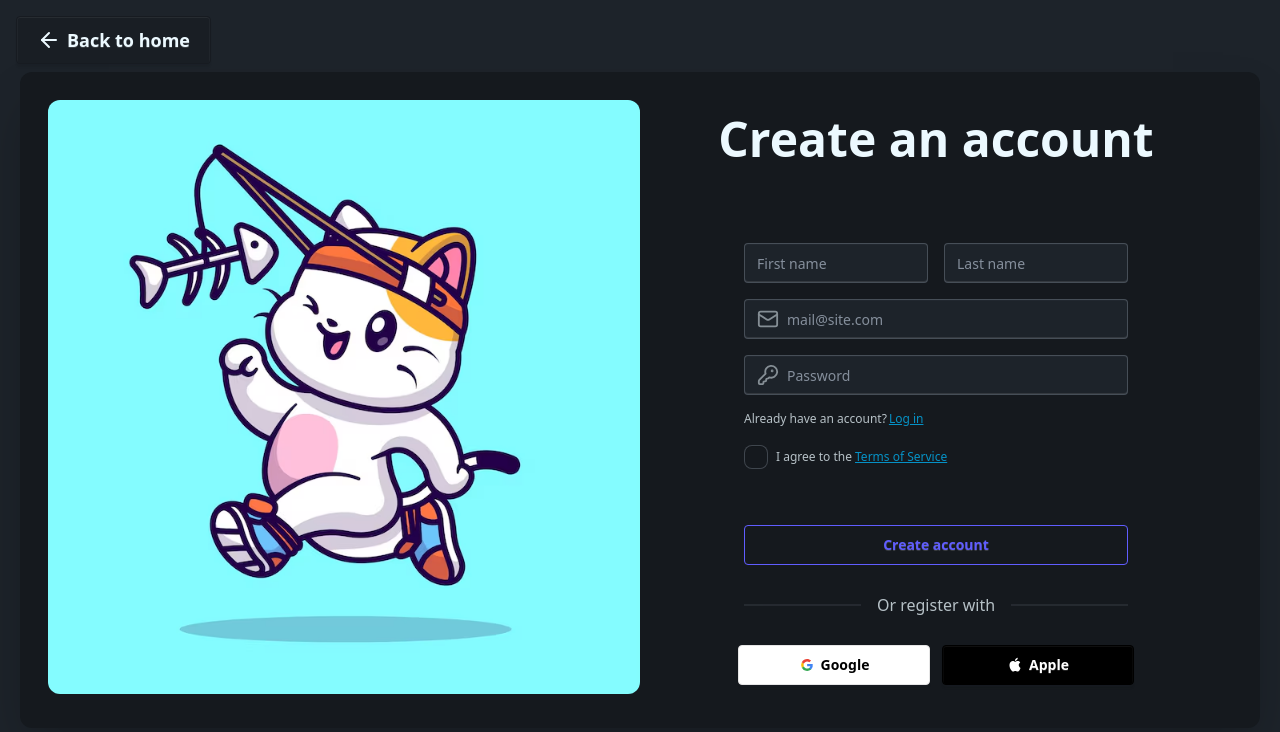
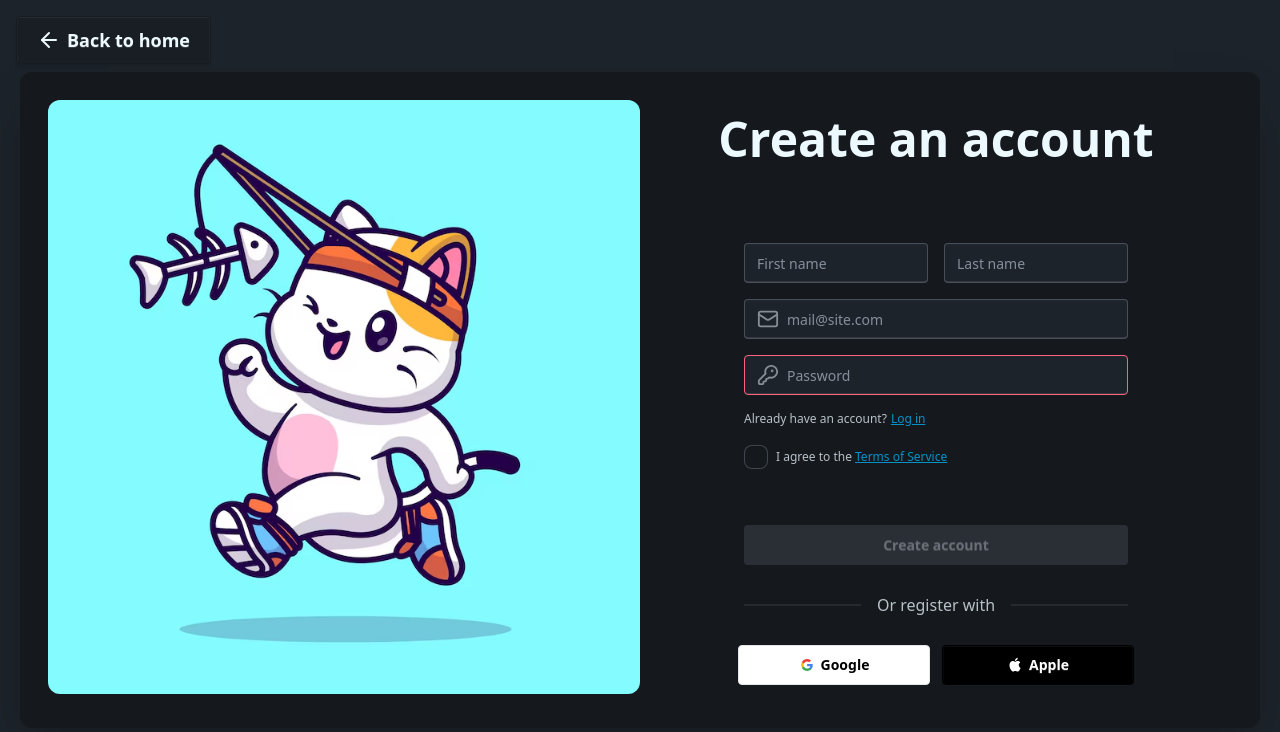
Before and after one commit to basiagaoskar/ai-workout-generator, a React (Vite) app in the folder frontend/: page /auth/signup in a window 1280 px wide. Shown: the top 732 px of the page. Built offline with nearby package versions, Linux system fonts and the light colour scheme.

Commit message:
feat: connect signup form to API

```diff
--- a/frontend/package.json
+++ b/frontend/package.json
@@ -10,11 +10,14 @@
     "preview": "vite preview"
   },
   "dependencies": {
+    "axios": "^1.12.2",
     "lucide-react": "^0.545.0",
     "react": "^19.1.1",
     "react-dom": "^19.1.1",
+    "react-hot-toast": "^2.6.0",
     "react-router-dom": "^7.9.4",
-    "tailwindcss": "^4.1.14"
+    "tailwindcss": "^4.1.14",
+    "zustand": "^5.0.8"
   },
   "devDependencies": {
     "@eslint/js": "^9.36.0",
--- a/frontend/src/App.jsx
+++ b/frontend/src/App.jsx
@@ -1,5 +1,6 @@
 import { useState } from "react";
 import { Route, Routes } from "react-router-dom";
+import { Toaster } from "react-hot-toast";
 
 import Home from "./pages/Home/Home";
 import Auth from "./pages/Auth/Auth";
@@ -22,6 +23,8 @@ function App() {
 				<Route path="/generate-workout" element={<WorkoutGenerator />} />
 				<Route path="*" element={<NotFound />} />
 			</Routes>
+
+			<Toaster />
 		</>
 	);
 }
--- /dev/null
+++ b/frontend/src/lib/axios.js
@@ -0,0 +1,6 @@
+import axios from "axios";
+
+export const axiosInstance = axios.create({
+	baseURL: "http://localhost:3000",
+	withCredentials: true,
+});
--- a/frontend/src/pages/Auth/SignupForm.jsx
+++ b/frontend/src/pages/Auth/SignupForm.jsx
@@ -1,48 +1,72 @@
-import React from "react";
+import React, { useState } from "react";
 import { Link } from "react-router-dom";
-import { KeyRound, Mail } from "lucide-react";
+import { KeyRound, Mail, Loader2 } from "lucide-react";
+import { useAuthStore } from "../../store/useAuthStore";
 
 function SignupForm() {
+	const [formData, setFormData] = useState({
+		firstName: "",
+		lastName: "",
+		email: "",
+		password: "",
+		tos: false,
+	});
+
+	const { signup, isSigningUp } = useAuthStore();
+
+	const handleChange = (e) => {
+		const { name, value, type, checked } = e.target;
+		setFormData({
+			...formData,
+			[name]: type === "checkbox" ? checked : value,
+		});
+	};
+
+	const handleSubmit = async (e) => {
+		e.preventDefault();
+		if (!isFormValid) return;
+		signup(formData);
+	};
+
+	const isPasswordValid = /^(?=.*\d)(?=.*[a-z])(?=.*[A-Z]).{8,}$/.test(formData.password);
+
+	const isFormValid = formData.firstName.trim() && formData.lastName.trim() && formData.email.trim() && isPasswordValid && formData.tos;
+
 	return (
 		<>
 			<h1 className="text-4xl lg:text-5xl font-bold mb-20 text-center">Create an account</h1>
 
-			<form action="" method="post" className="flex flex-col gap-4 w-full max-w-sm">
+			<form onSubmit={handleSubmit} className="flex flex-col gap-4 w-full max-w-sm">
 				<div className="flex flex-col sm:flex-row gap-4">
-					<input type="text" placeholder="First name" className="input w-full" required />
-					<input type="text" placeholder="Last name" className="input w-full" required />
+					<input type="text" placeholder="First name" name="firstName" className="input w-full" onChange={handleChange} required />
+					<input type="text" placeholder="Last name" name="lastName" className="input w-full" onChange={handleChange} required />
 				</div>
 
 				<label className="input validator w-full">
 					<Mail className="opacity-50" />
-					<input type="email" placeholder="mail@site.com" required />
+					<input type="email" placeholder="mail@site.com" name="email" onChange={handleChange} required />
 				</label>
-				<label className="input validator w-full">
+
+				<label className={`input w-full  ${isPasswordValid ? "border-success" : "border-error"}`}>
 					<KeyRound className="opacity-50" />
-					<input
-						type="password"
-						required
-						placeholder="Password"
-						minLength="8"
-						pattern="(?=.*\d)(?=.*[a-z])(?=.*[A-Z]).{8,}"
-						title="Must be more than 8 characters, including number, lowercase letter, uppercase letter"
-					/>
+					<input type="password" required placeholder="Password" name="password" onChange={handleChange} />
 				</label>
-				<p className="validator-hint hidden">
-					Must be more than 8 characters, including
-					<br />
-					At least one number <br />
-					At least one lowercase letter <br />
-					At least one uppercase letter
-				</p>
-				<div className="flex flex-col sm:flex-row text-xs opacity-75 gap-0.5">
-					<p>Already have an account? </p>
+
+				{!isPasswordValid && formData.password.length > 0 && (
+					<p className="text-xs text-error">
+						Must be at least 8 characters long, include one number, one lowercase, and one uppercase letter.
+					</p>
+				)}
+
+				<div className="flex flex-wrap items-center text-xs opacity-75 gap-x-1">
+					<p>Already have an account?</p>
 					<Link to="/auth/login" className="underline text-info">
 						Log in
 					</Link>
 				</div>
+
 				<div className="">
-					<input type="checkbox" className="checkbox validator" required title="Required" />
+					<input type="checkbox" name="tos" checked={formData.tos} onChange={handleChange} className="checkbox validator" required />
 					<p className="inline-block ml-2 text-xs opacity-75">
 						I agree to the{" "}
 						<Link to="/tos" className="underline text-info">
@@ -50,7 +74,16 @@ function SignupForm() {
 						</Link>
 					</p>
 				</div>
-				<button className="btn btn-outline btn-primary btn-block mt-10">Create account</button>
+
+				<button type="submit" className="btn btn-outline btn-primary btn-block mt-10" disabled={!isFormValid || isSigningUp}>
+					{isSigningUp ? (
+						<>
+							<Loader2 className="size-5 animate-spin" /> Loading...
+						</>
+					) : (
+						"Create account"
+					)}
+				</button>
 
 				<div className="divider opacity-75">Or register with</div>
 				<div className="flex flex-col lg:flex-row w-full gap-3 justify-center">
--- /dev/null
+++ b/frontend/src/store/useAuthStore.js
@@ -0,0 +1,22 @@
+import { create } from "zustand";
+import toast from "react-hot-toast";
+import { axiosInstance } from "../lib/axios";
+
+export const useAuthStore = create((set) => ({
+	authUser: null,
+
+	isSigningUp: false,
+
+	signup: async (data) => {
+		set({ isSigningUp: true });
+		try {
+			const res = await axiosInstance.post("/auth/signup", data);
+			set({ authUser: res.data });
+			toast.success("Account created successfully!");
+		} catch (error) {
+			toast.error(error.response.data.message);
+		} finally {
+			set({ isSigningUp: false });
+		}
+	},
+}));
```
Also changed, not shown: 1 other file (tests, documents, lock files or other folders).
